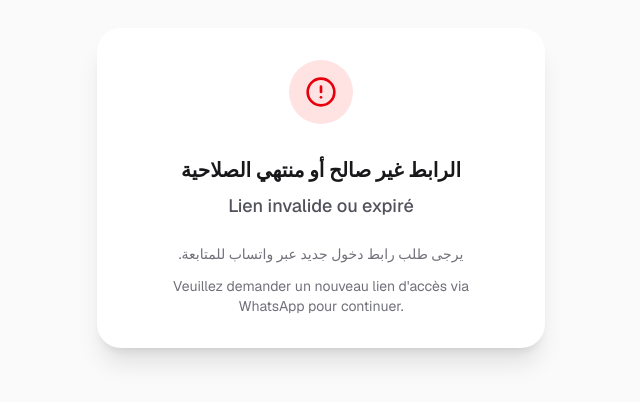
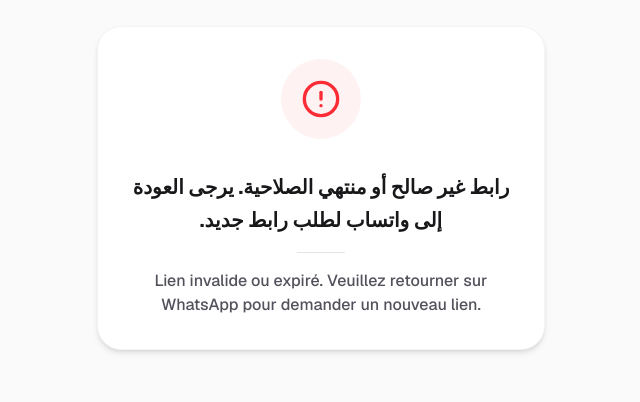
Before and after one commit to TaoufikZa/tamo-web, a Next.js app: page /unauthorized in a window 1280 px wide. Shown: the part 212-614 px from the top of the page, without its empty margins (319-959 px from the left). Built offline with nearby package versions, Linux system fonts and the light colour scheme.

Commit message:
feat: setup beautiful bilingual unauthorized fallback page

```diff
--- a/app/unauthorized/page.tsx
+++ b/app/unauthorized/page.tsx
@@ -3,27 +3,19 @@ import { AlertCircle } from 'lucide-react'
 export default function UnauthorizedPage() {
   return (
     <div className="flex flex-col flex-1 items-center justify-center min-h-screen bg-zinc-50 dark:bg-[#0b0c10] font-sans p-6">
-      <main className="flex w-full max-w-md flex-col items-center text-center gap-6 p-8 bg-white dark:bg-[#1a1c23] rounded-3xl shadow-xl">
-        <div className="w-16 h-16 bg-red-100 dark:bg-red-900/30 rounded-full flex items-center justify-center text-red-600 dark:text-red-400 mb-2">
-          <AlertCircle size={32} />
+      <main className="flex w-full max-w-md flex-col items-center text-center gap-6 p-8 bg-white dark:bg-[#1a1c23] rounded-3xl shadow-md border border-zinc-100 dark:border-zinc-800/50">
+        <div className="w-20 h-20 bg-red-50 dark:bg-red-900/20 rounded-full flex items-center justify-center text-red-500 mb-2">
+          <AlertCircle size={40} />
         </div>
 
-        <div className="space-y-2">
-          <h1 className="text-xl font-semibold text-zinc-900 dark:text-zinc-100" dir="rtl">
-            الرابط غير صالح أو منتهي الصلاحية
+        <div className="space-y-4">
+          <h1 className="text-xl font-bold text-zinc-900 dark:text-zinc-100 leading-relaxed" dir="rtl">
+            رابط غير صالح أو منتهي الصلاحية. يرجى العودة إلى واتساب لطلب رابط جديد.
           </h1>
-          <h2 className="text-lg font-medium text-zinc-600 dark:text-zinc-400">
-            Lien invalide ou expiré
+          <div className="w-12 h-[1px] bg-zinc-200 dark:bg-zinc-800 mx-auto" />
+          <h2 className="text-base font-medium text-zinc-600 dark:text-zinc-400">
+            Lien invalide ou expiré. Veuillez retourner sur WhatsApp pour demander un nouveau lien.
           </h2>
-        </div>
-
-        <div className="space-y-3 px-4">
-          <p className="text-sm text-zinc-500 dark:text-zinc-500" dir="rtl">
-            يرجى طلب رابط دخول جديد عبر واتساب للمتابعة.
-          </p>
-          <p className="text-sm text-zinc-500 dark:text-zinc-500">
-            Veuillez demander un nouveau lien d'accès via WhatsApp pour continuer.
-          </p>
         </div>
       </main>
     </div>
```
